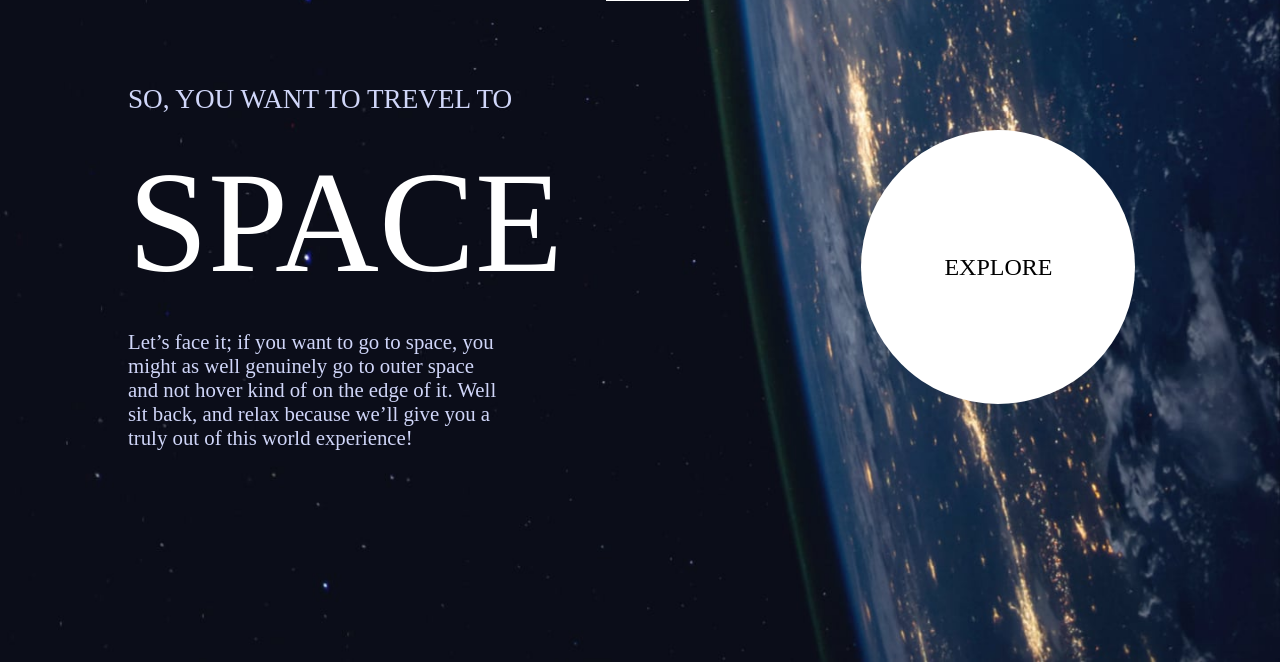
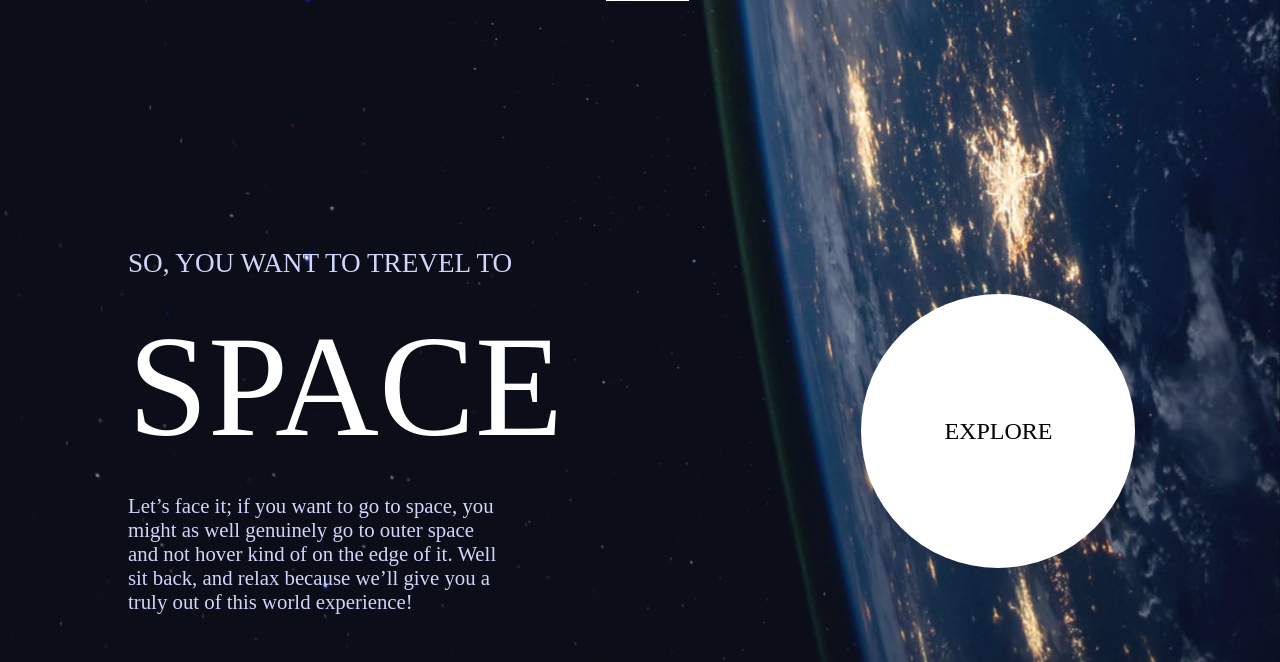
Before and after one commit to sukhdeepsohal05/Space-Tourism-Website, a plain HTML site: page index.html in a window 1280 px wide. Shown: the part 138-800 px from the top of the page. Drawn offline with Linux system fonts and the light colour scheme; a web font is replaced by a local one.

Commit message:
Update home.css

```diff
--- a/assets/css/home.css
+++ b/assets/css/home.css
@@ -2,14 +2,16 @@ body {
   background: url("../images/background-home-desktop.jpg") center center/cover
     no-repeat;
   height: 100vh;
+  display: flex;
+  flex-direction: column;
+  justify-content:space-between;
 }
 
 main {
   display: flex;
   align-items: center;
   width: 80%;
-  margin: 0px auto;
-  margin-top: 3rem;
+  margin: 3rem auto;
 }
 
 .details {
```
